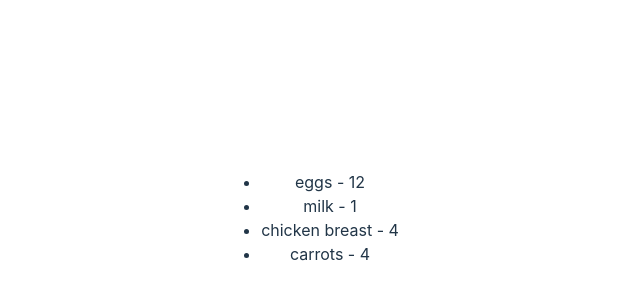
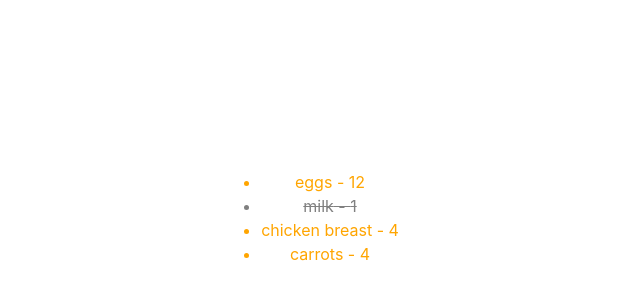
Before and after one commit to LRSORRENTI/REACT-CS-WDB, a React (Vite) app in the folder 03-ShoppingList/: page / in a window 1280 px wide. Shown: the part 182-482 px from the top of the page, without its empty margins (330-970 px from the left). Built offline with nearby package versions, Linux system fonts and the light colour scheme.

Commit message:
added more to shopping list component

```diff
--- a/03-ShoppingList/src/components/ShoppingList.jsx
+++ b/03-ShoppingList/src/components/ShoppingList.jsx
@@ -2,7 +2,7 @@ export default function ShoppingList({items}){
     return(
    <ul>
     {items.map((item) => (
-        <li>
+        <li style={{color: item.completed ? "grey" : "orange", textDecoration: item.completed ? "line-through" : "none" }}>
             {item.name} - {item.quantity}
         </li>
     ))}
```
